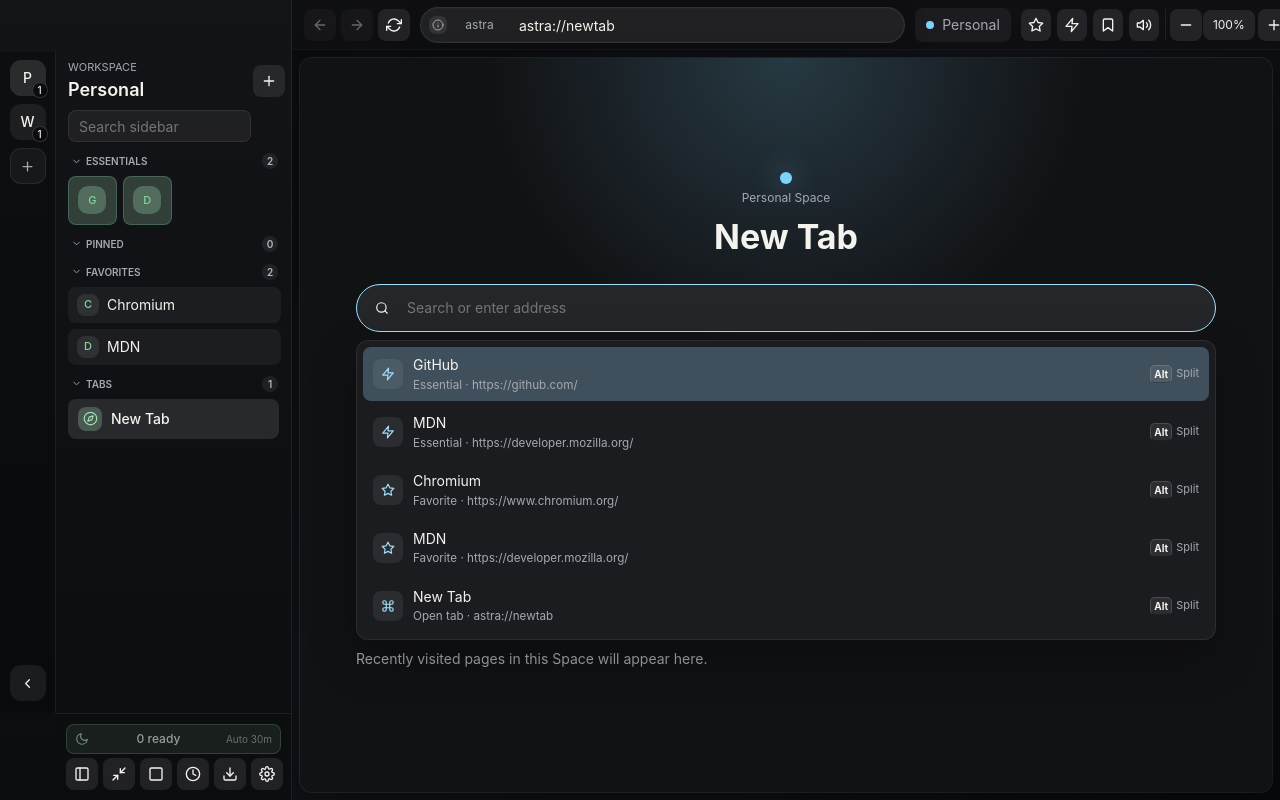
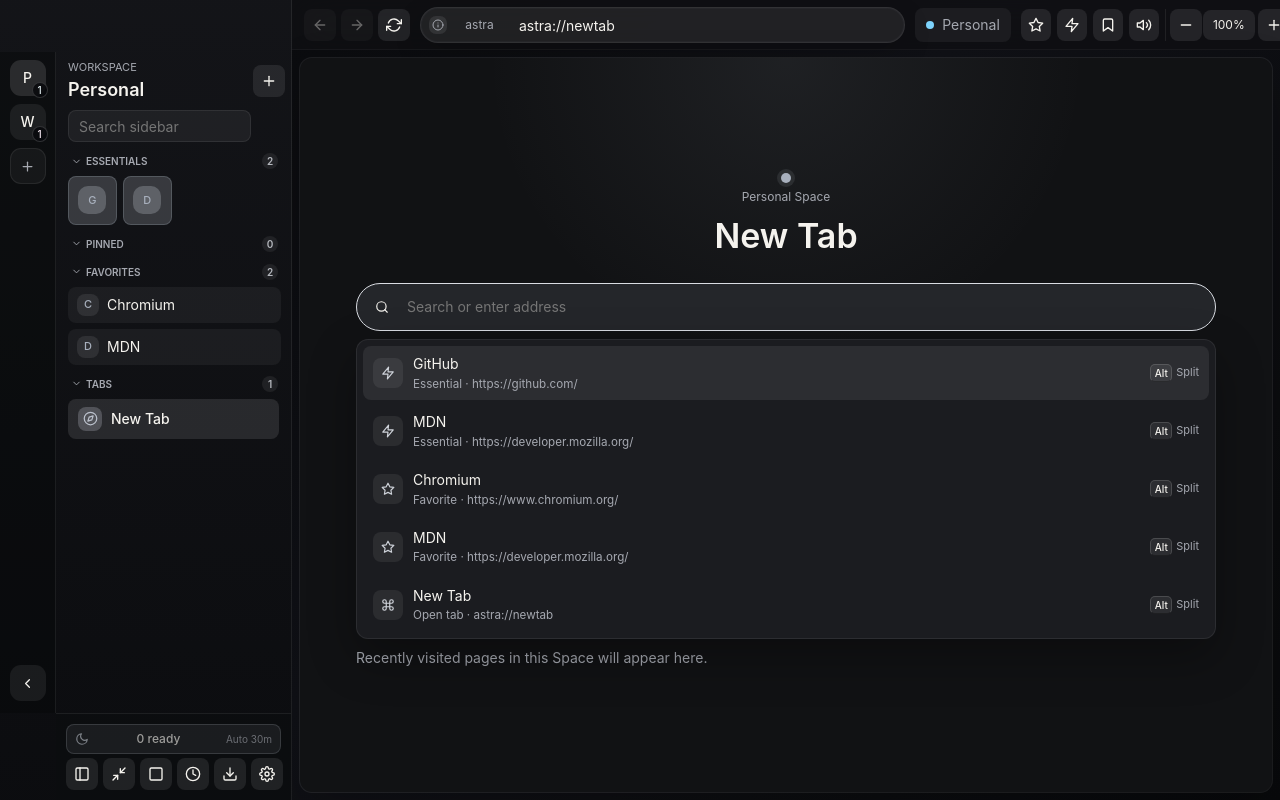
Before and after one commit to Tsutomu-miku/astra-browser, a React (Vite) app: page / in a window 1280 px wide. Shown: the top 800 px of the page. Built offline with nearby package versions, Linux system fonts and the light colour scheme.

Commit message:
style: align start surface with chrome accent

```diff
--- a/src/renderer/common/theme/chromeTheme.ts
+++ b/src/renderer/common/theme/chromeTheme.ts
@@ -1,6 +1,6 @@
 import type { BrowserSettings, Workspace } from "../../domain/browser";
 
-export const NEUTRAL_CHROME_ACCENT = "#86d39d";
+export const NEUTRAL_CHROME_ACCENT = "#a8b0bd";
 
 export function getChromeAccent(
   settings: Pick<BrowserSettings, "chromeAccentMode">,
--- a/src/renderer/styles/base.css
+++ b/src/renderer/styles/base.css
@@ -12,7 +12,7 @@
   --line-strong: rgba(255, 255, 255, 0.14);
   --control: rgba(255, 255, 255, 0.085);
   --control-hover: rgba(255, 255, 255, 0.15);
-  --accent: #86d39d;
+  --accent: #a8b0bd;
   --danger: #ff8a8a;
   --secure: #8fd7a3;
   --radius-sm: 8px;
--- a/src/renderer/styles/start-page.css
+++ b/src/renderer/styles/start-page.css
@@ -3,7 +3,7 @@
   min-height: 0;
   border-radius: var(--radius-md);
   background:
-    radial-gradient(circle at 50% 0%, color-mix(in srgb, var(--start-accent) 20%, transparent), transparent 34%),
+    radial-gradient(circle at 50% 0%, color-mix(in srgb, var(--start-accent) 9%, transparent), transparent 34%),
     #111214;
   color: var(--text);
   overflow: auto;
@@ -38,11 +38,11 @@
 }
 
 .start-space-dot {
-  width: 12px;
-  height: 12px;
+  width: 10px;
+  height: 10px;
   border-radius: 999px;
   background: var(--start-accent);
-  box-shadow: 0 0 28px color-mix(in srgb, var(--start-accent) 70%, transparent);
+  box-shadow: 0 0 0 4px color-mix(in srgb, var(--start-accent) 12%, transparent);
 }
 
 .start-kicker {
@@ -54,7 +54,7 @@
 .start-hero h2 {
   margin: 0;
   font-size: 34px;
-  font-weight: 720;
+  font-weight: 560;
 }
 
 .start-search-area {
@@ -76,7 +76,7 @@
 }
 
 .start-search:focus-within {
-  border-color: color-mix(in srgb, var(--start-accent) 72%, white);
+  border-color: color-mix(in srgb, var(--start-accent) 44%, white);
   background: #24262a;
 }
 
@@ -119,7 +119,7 @@
 
 .start-search-suggestion[aria-selected="true"],
 .start-search-suggestion:hover {
-  background: color-mix(in srgb, var(--start-accent) 20%, var(--control));
+  background: var(--panel-soft);
 }
 
 .start-search-suggestion-icon {
@@ -128,7 +128,7 @@
   display: grid;
   place-items: center;
   border-radius: 8px;
-  color: color-mix(in srgb, var(--start-accent) 70%, white);
+  color: color-mix(in srgb, var(--start-accent) 54%, white);
   background: rgba(255, 255, 255, 0.07);
 }
 
@@ -179,7 +179,7 @@
   color: var(--text);
   font-family: inherit;
   font-size: 10px;
-  font-weight: 700;
+  font-weight: 500;
 }
 
 .start-section {
@@ -197,7 +197,7 @@
 .start-section-header h3 {
   margin: 0;
   font-size: 13px;
-  font-weight: 650;
+  font-weight: 560;
 }
 
 .start-tile-grid {
@@ -230,7 +230,7 @@
 .start-tile:focus-visible,
 .start-history-item:hover,
 .start-history-item:focus-visible {
-  border-color: color-mix(in srgb, var(--start-accent) 35%, transparent);
+  border-color: transparent;
   background: var(--panel-soft);
 }
 
@@ -240,8 +240,8 @@
   display: grid;
   place-items: center;
   border-radius: 7px;
-  background: color-mix(in srgb, var(--start-accent) 24%, var(--control));
-  font-weight: 750;
+  background: color-mix(in srgb, var(--start-accent) 10%, var(--control));
+  font-weight: 560;
 }
 
 .start-tile-title,
@@ -313,7 +313,7 @@
   color: var(--text);
   font-family: inherit;
   font-size: 10px;
-  font-weight: 700;
+  font-weight: 500;
 }
 
 .start-tile .start-entry-action-hints {
--- a/src/renderer/surfaces/start/StartPage.tsx
+++ b/src/renderer/surfaces/start/StartPage.tsx
@@ -1,6 +1,7 @@
 import { useMemo, type CSSProperties, type MouseEvent } from "react";
 import { FiClock, FiStar, FiZap } from "react-icons/fi";
 
+import { getChromeAccent } from "../../common/theme/chromeTheme";
 import { getReadableUrlTitle, resolveFavoriteTab } from "../../domain/browser";
 import type { Favorite } from "../../domain/browser";
 import type { StartEntryContextMenuItem } from "./components/useStartEntryContextMenu";
@@ -22,7 +23,7 @@ export function StartPage({
 }) {
   const { actions, activeWorkspace, state } = controller;
   const content = useMemo(() => getStartPageContent(state, activeWorkspace), [activeWorkspace, state]);
-  const accentStyle = { "--start-accent": activeWorkspace.accent } as CSSProperties;
+  const accentStyle = { "--start-accent": getChromeAccent(state.settings, activeWorkspace) } as CSSProperties;
   const { closeMenu, menu, openMenu } = useStartEntryContextMenu();
 
   function runStartEntry(item: Favorite | StartEntryContextMenuItem, kind: "essential" | "favorite" | "history") {
```
Also changed, not shown: 4 other files (tests, documents, lock files or other folders).
